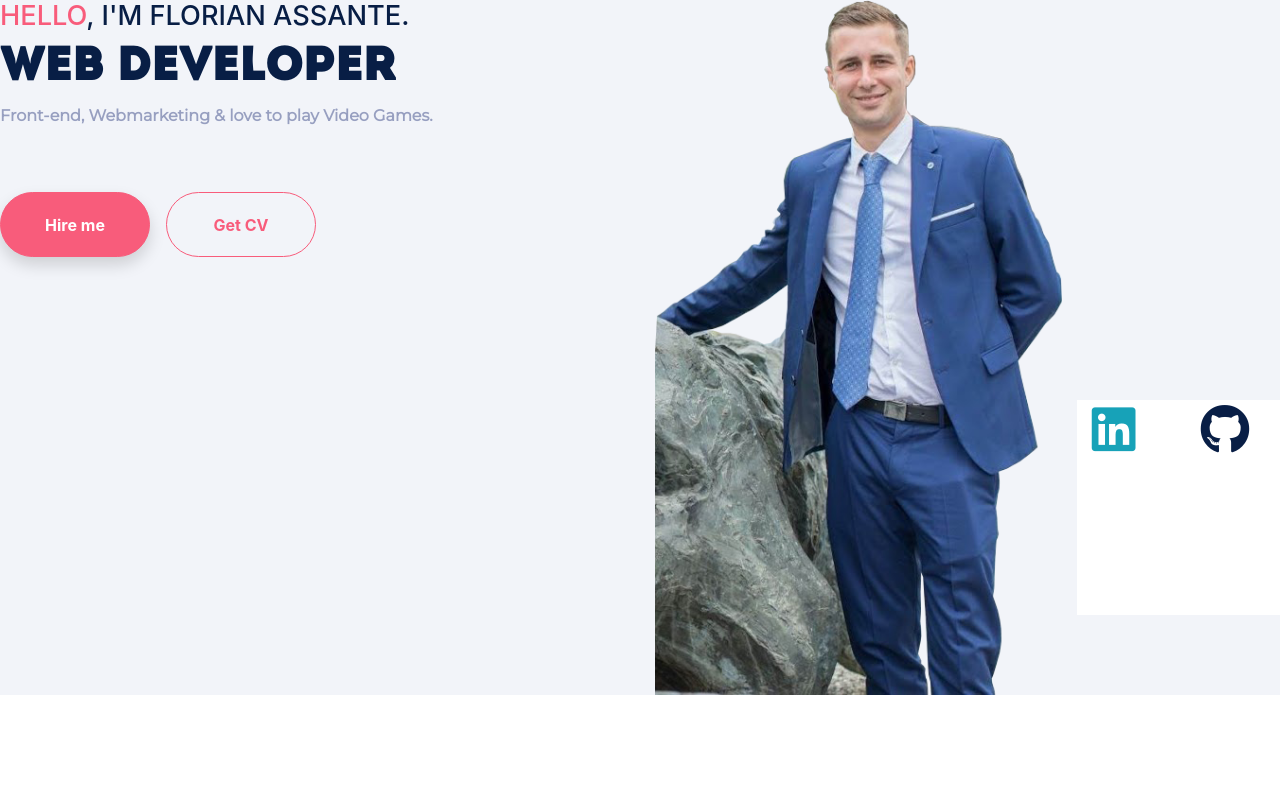
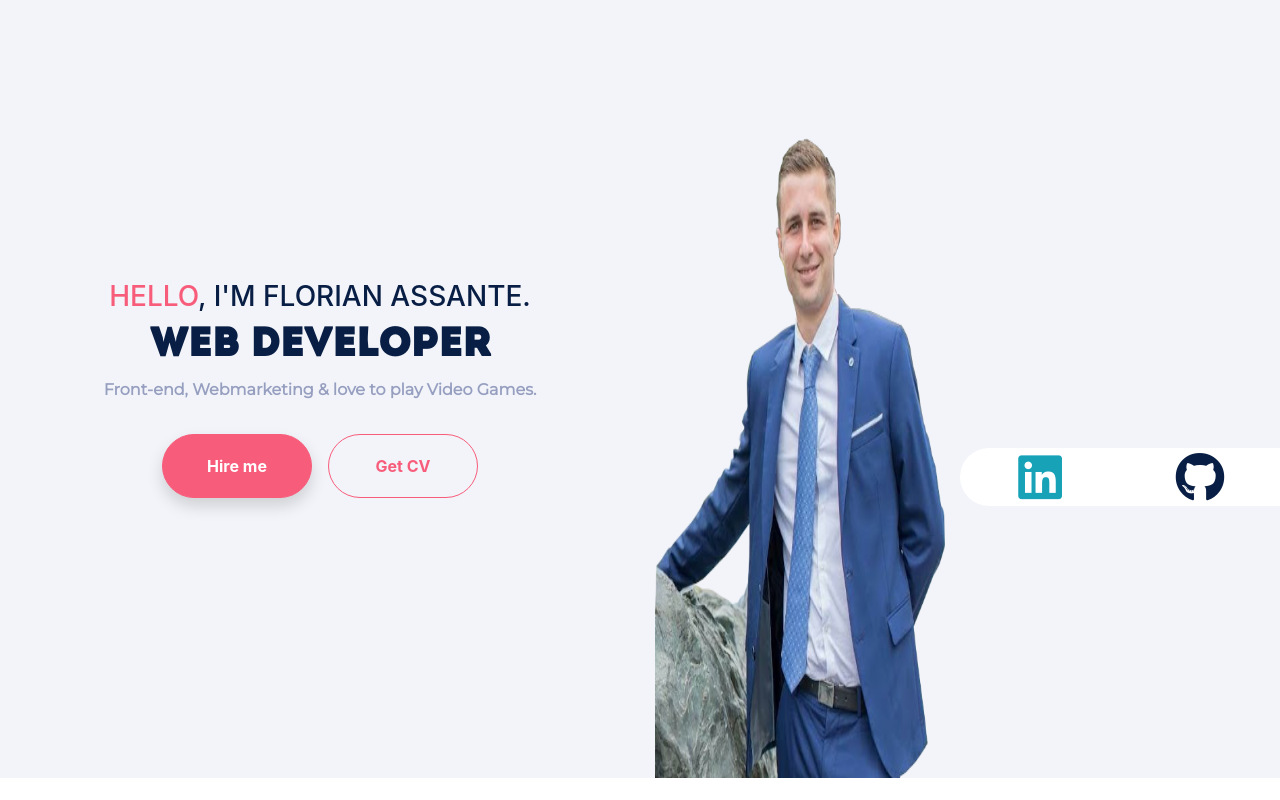
Before and after one commit to Raynnon/cv, a React (Create React App) app: page / in a window 1280 px wide. Built offline with nearby package versions, Linux system fonts and the light colour scheme.

Commit message:
changed general layout and especialy first column + changed image

```diff
--- a/src/App.js
+++ b/src/App.js
@@ -6,7 +6,7 @@ import './styles/header.css'
 
 function App() {
   return (
-    <div className="App bg-light container-fluid p-0">
+    <div className="App bg-light">
       <Header />
     </div>
   );
--- a/src/app.scss
+++ b/src/app.scss
@@ -20,25 +20,15 @@
     font-style: normal;
 }
 
+
 h1 {
     font-family: 'Intro';
-    font-size: 2.9rem;
 }
 
 h2 {
     font-family: 'Manrope-ExtraBold';
-    font-size: 2.2rem;
-}
-
-h3 {
-    font-size: 1.7rem;
 }
 
 p {
     font-family: 'Montserrat', sans-serif;
-    font-size: 1rem;
 }
-
-ul {
-    list-style-type: none;
-}
--- a/src/components/Header.js
+++ b/src/components/Header.js
@@ -1,5 +1,6 @@
 import React, { Component } from 'react'
 import Button from 'react-bootstrap/Button'
+import Container from 'react-bootstrap/Container'
 import Row from 'react-bootstrap/Row'
 import Col from 'react-bootstrap/Col'
 import Image from 'react-bootstrap/Image'
@@ -7,32 +8,38 @@ import Image from 'react-bootstrap/Image'
 export default class Header extends Component {
     render() {
         return (
-            <Row as="header">
-                <Col lg="6">
-                    <div className="header-text">
+            <Container as="header" fluid>
+                <Row>
+                    <Col xl="6" className="my-auto">
+                        <Container fluid>
+                            <Row className="text-center">
+                                <Col xl="12">
                                     <h3 className="text-primary"><span className="text-danger">HELLO</span>, I'M FLORIAN ASSANTE.</h3>
                                     <h1 className="text-primary font-weight-bold">Web Developer</h1>
                                     <p className="text-secondary font-weight-bold">Front-end, Webmarketing & love to play Video Games.</p>
-                    </div>
-                    <div>
+                                </Col>
+                                <Col xl="12" className="mt-3">
                                     <Button type="button" variant="danger" href="#" className="btn-pink mr-3 shadow">Hire me</Button>
-                        <Button type="button" variant="outline-warning"  href="#" className="btn-pink mr-3">Get CV</Button>
-                    </div>
+                                    <Button type="button" variant="outline-warning"  href="#" className="btn-pink">Get CV</Button>
                                 </Col>
-                <Col lg="4">
-                    <Image src={require('../images/florian-assante.png')} alt="Florian Assante" fluid />
+                            </Row>
+                        </Container>
                     </Col>
-                <Col lg="2" as="aside" id="social-networks" className="bg-white pt-1 pb-1">
-                    <Row>
+                    <Col xl="3" className="d-flex justify-content-center align-items-end">
+                        <Image src={require('../images/florian-assante.png')} alt="Florian Assante" fluid className="florian mt-5" />
+                    </Col>
+                    <Col xl="3" as="aside" id="social-networks" className="bg-white pt-1 pb-1">
+                        <Row className="text-center">
                             <Col as="a" href="#">
-                            <i class="fab fa-linkedin zoom text-info"></i>
+                                <i className="fab fa-linkedin zoom text-info"></i>
                             </Col>
                             <Col as="a" href="#">
-                            <i class="fab fa-github zoom"></i>
+                                <i className="fab fa-github zoom"></i>
                             </Col>
                         </Row>
                     </Col>
                 </Row>
+            </Container>
         )
     }
 }
--- a/src/styles/header.css
+++ b/src/styles/header.css
@@ -1,9 +1,9 @@
 #social-networks {
-    /*border-top-left-radius: 50rem;
-    border-bottom-left-radius: 50rem;*/
+    border-top-left-radius: 50rem;
+    border-bottom-left-radius: 50rem;
     /*height: 4rem;*/
-    margin-top: 25rem;
-    margin-bottom: 5rem;
+    margin-top: 28rem;
+    margin-bottom: 17rem;
 }
 
 .btn-pink {
@@ -17,8 +17,8 @@
     font-size: 50px;
 }
 
-.header-text {
-    margin-bottom: 4rem;
+.florian {
+    height: 40rem;
 }
 
 .zoom {
```
Also changed, not shown: src/images/florian-assante.png, 1 other file (tests, documents, lock files or other folders). Lines whose indentation alone changed are shown as unchanged.
